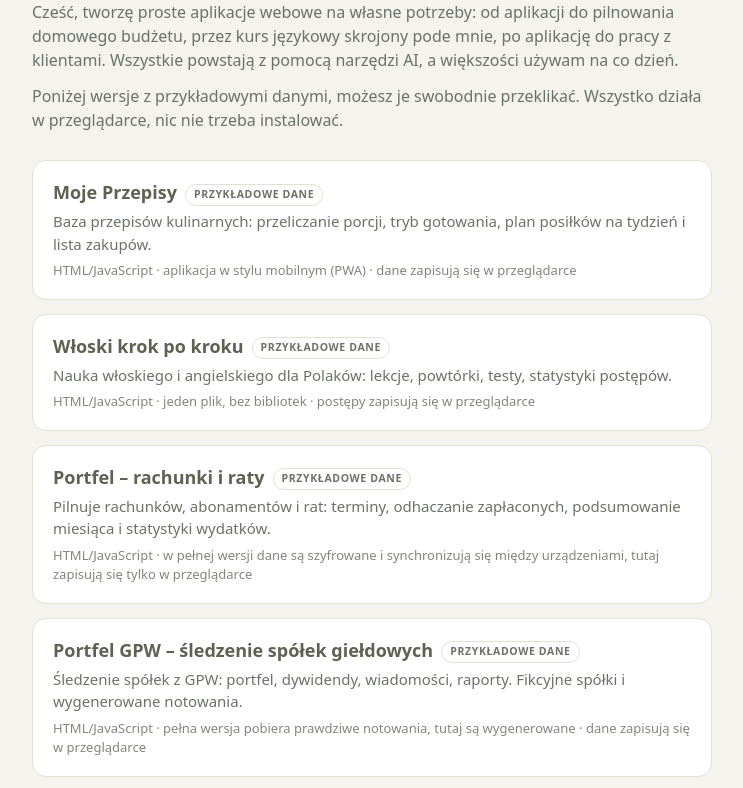
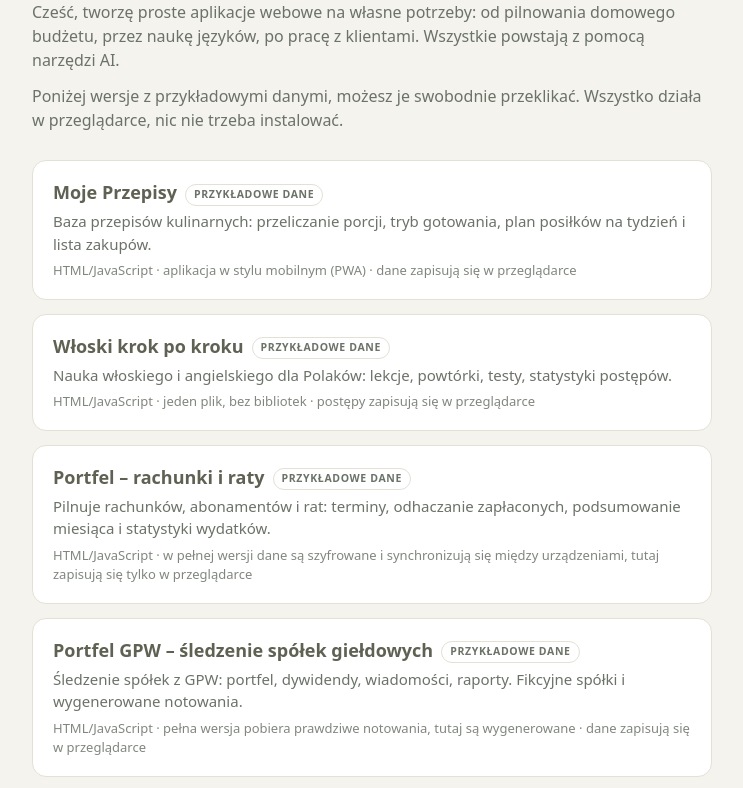
Before and after one commit to Grazniak/ProjektyAI, a plain HTML site: page index.html in a window 1280 px wide. Shown: the part 96-884 px from the top of the page, without its empty margins (268-1011 px from the left). Drawn offline with Linux system fonts and the light colour scheme.

Commit message:
Strona główna: krótszy opis bez powtórzeń słowa "aplikacja"
Co-Authored-By: Claude Sonnet 5.5 <noreply@anthropic.com>
Claude-Session: https://claude.ai/code/session_012oaMtcHWNea8REohY14WFk

```diff
--- a/index.html
+++ b/index.html
@@ -21,7 +21,7 @@ footer{margin-top:28px;color:var(--mut);font-size:14px}
 footer a{color:inherit}
 </style></head><body><main>
 <h1>Aplikacje</h1>
-<p class="lead">Cześć, tworzę proste aplikacje webowe na własne potrzeby: od aplikacji do pilnowania domowego budżetu, przez kurs językowy skrojony pode mnie, po aplikację do pracy z klientami. Wszystkie powstają z pomocą narzędzi AI, a większości używam na co dzień.</p>
+<p class="lead">Cześć, tworzę proste aplikacje webowe na własne potrzeby: od pilnowania domowego budżetu, przez naukę języków, po pracę z klientami. Wszystkie powstają z pomocą narzędzi AI.</p>
 <p class="lead">Poniżej wersje z przykładowymi danymi, możesz je swobodnie przeklikać. Wszystko działa w przeglądarce, nic nie trzeba instalować.</p>
 
 <a class="card" href="przepisy/"><b>Moje Przepisy</b><span class="badge">przykładowe dane</span><span class="d">Baza przepisów kulinarnych: przeliczanie porcji, tryb gotowania, plan posiłków na tydzień i lista zakupów.</span><span class="t">HTML/JavaScript · aplikacja w stylu mobilnym (PWA) · dane zapisują się w przeglądarce</span></a>
```
